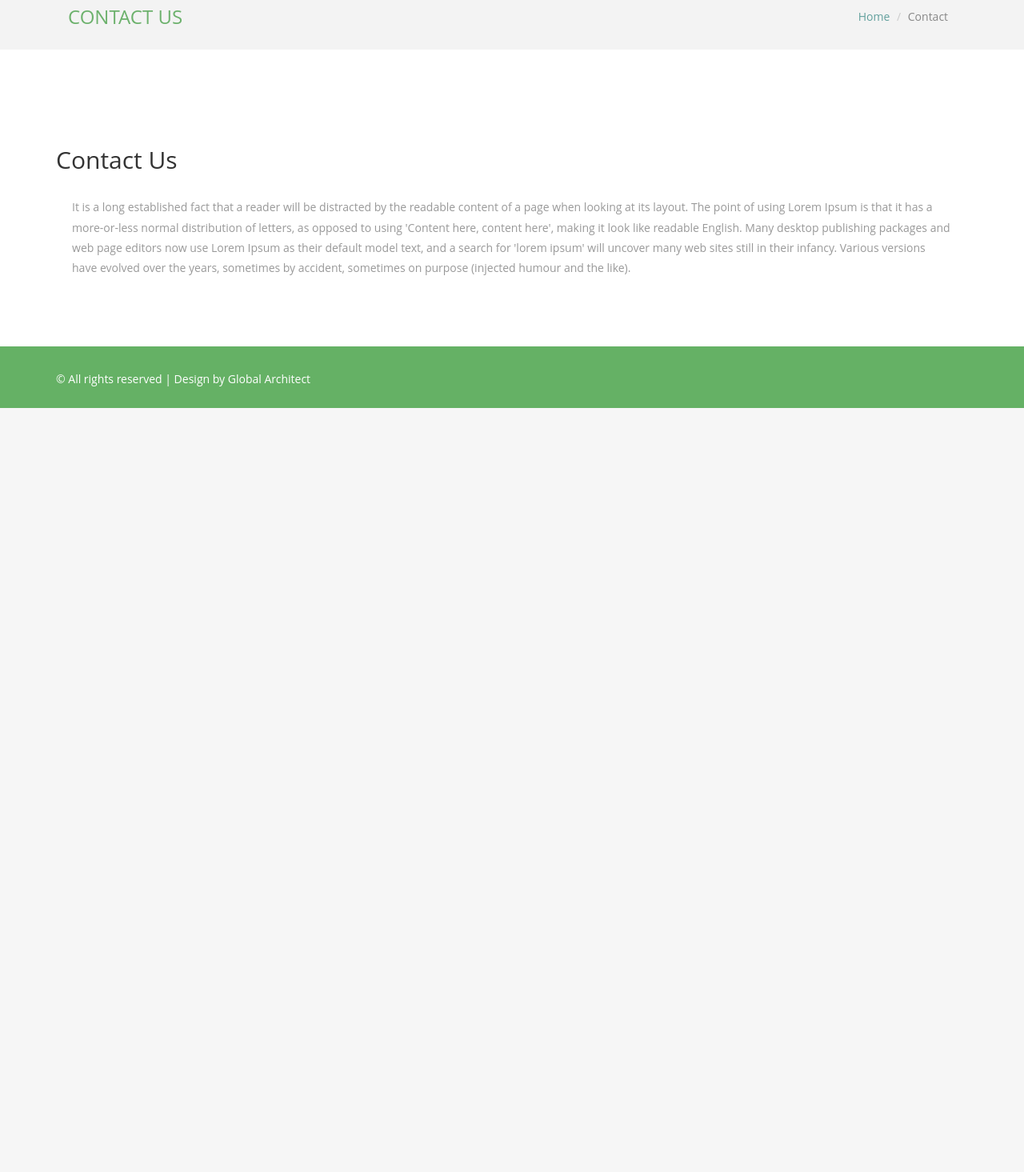
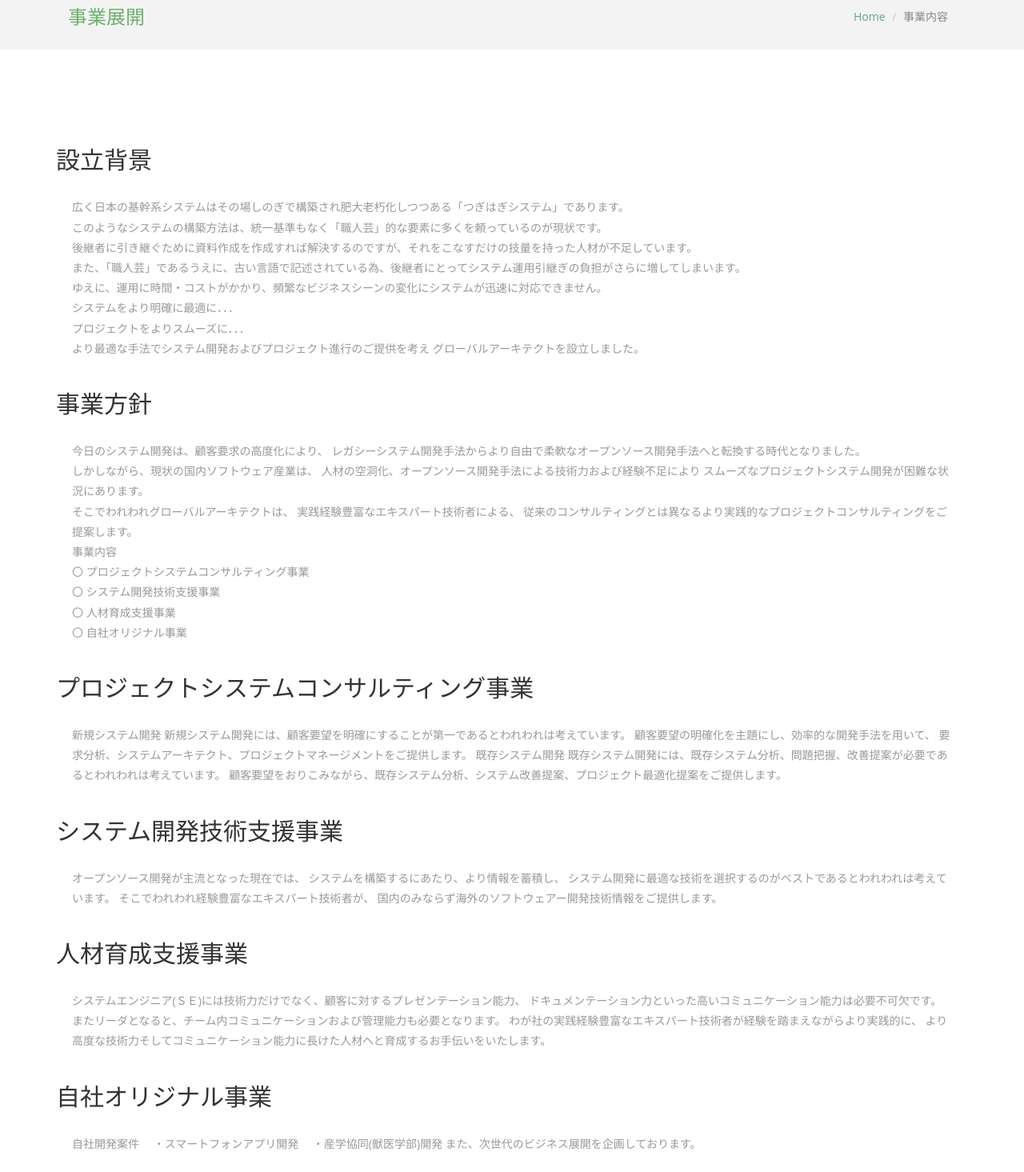
Before and after one commit to global-architect-workshop/mobileHP, a plain HTML site: page business/index.html in a window 1280 px wide. Shown: the part 110-1575 px from the top of the page at 80% size. Before the commit the page ends 800 px from the top, so only its background shows below. Drawn offline with Linux system fonts and the light colour scheme.

Commit message:
事業展開文章更新

```diff
--- a/business/index.html
+++ b/business/index.html
@@ -59,10 +59,10 @@
 <div class="main_bg"><!-- start main -->
 <div class="container">
 	<div class="main_grid1">
-		<h3 class="style pull-left">Contact us</h3>
+		<h3 class="style pull-left">事業展開</h3>
 		<ol class="breadcrumb pull-right">
 		  <li><a href="index.html">Home</a></li>
-		  <li class="active">contact</li>
+		  <li class="active">事業内容</li>
 		</ol>
 		<div class="clearfix"></div>
 	</div>
@@ -71,8 +71,76 @@
 <div class="main_btm1"><!-- start main_btm -->
 <div class="container">
 	<div class="contact">
-        <h2>Contact Us</h2>
-		<p class="style">It is a long established fact that a reader will be distracted by the readable content of a page when looking at its layout. The point of using Lorem Ipsum is that it has a more-or-less normal distribution of letters, as opposed to using 'Content here, content here', making it look like readable English. Many desktop publishing packages and web page editors now use Lorem Ipsum as their default model text, and a search for 'lorem ipsum' will uncover many web sites still in their infancy. Various versions have evolved over the years, sometimes by accident, sometimes on purpose (injected humour and the like).</p>
+        <h2>設立背景</h2>
+		<p class="style">
+        広く日本の基幹系システムはその場しのぎで構築され肥大老朽化しつつある「つぎはぎシステム」であります。<br>
+        このようなシステムの構築方法は、統一基準もなく「職人芸」的な要素に多くを頼っているのが現状です。<br>
+        後継者に引き継ぐために資料作成を作成すれば解決するのですが、それをこなすだけの技量を持った人材が不足しています。<br>
+        また、「職人芸」であるうえに、古い言語で記述されている為、後継者にとってシステム運用引継ぎの負担がさらに増してしまいます。<br>
+        ゆえに、運用に時間・コストがかかり、頻繁なビジネスシーンの変化にシステムが迅速に対応できません。<br>
+
+        システムをより明確に最適に．．．<br>
+        プロジェクトをよりスムーズに．．．<br>
+
+        より最適な手法でシステム開発およびプロジェクト進行のご提供を考え
+        グローバルアーキテクトを設立しました。<br>
+        </p>
+
+        <h2>事業方針</h2>
+        <p class="style">
+        今日のシステム開発は、顧客要求の高度化により、
+        レガシーシステム開発手法からより自由で柔軟なオープンソース開発手法へと転換する時代となりました。<br>
+        しかしながら、現状の国内ソフトウェア産業は、
+        人材の空洞化、オープンソース開発手法による技術力および経験不足により
+        スムーズなプロジェクトシステム開発が困難な状況にあります。<br>
+
+        そこでわれわれグローバルアーキテクトは、
+        実践経験豊富なエキスパート技術者による、 従来のコンサルティングとは異なるより実践的なプロジェクトコンサルティングをご提案します。<br>
+        事業内容<br>
+        〇 プロジェクトシステムコンサルティング事業<br>
+        〇 システム開発技術支援事業<br>
+        〇 人材育成支援事業<br>
+        〇 自社オリジナル事業<br>
+        </p>
+
+        <h2>プロジェクトシステムコンサルティング事業</h2>
+        <p class="style">
+        新規システム開発
+        新規システム開発には、顧客要望を明確にすることが第一であるとわれわれは考えています。
+        顧客要望の明確化を主題にし、効率的な開発手法を用いて、
+        要求分析、システムアーキテクト、プロジェクトマネージメントをご提供します。
+
+        既存システム開発
+        既存システム開発には、既存システム分析、問題把握、改善提案が必要であるとわれわれは考えています。
+        顧客要望をおりこみながら、既存システム分析、システム改善提案、プロジェクト最適化提案をご提供します。
+        </p>
+
+        <h2>システム開発技術支援事業</h2>
+        <p class="style">
+        オープンソース開発が主流となった現在では、
+        システムを構築するにあたり、より情報を蓄積し、
+        システム開発に最適な技術を選択するのがベストであるとわれわれは考えています。
+        そこでわれわれ経験豊富なエキスパート技術者が、
+        国内のみならず海外のソフトウェアー開発技術情報をご提供します。
+        </p>
+
+        <h2>人材育成支援事業</h2>
+        <p class="style">
+        システムエンジニア(ＳＥ)には技術力だけでなく、顧客に対するプレゼンテーション能力、
+        ドキュメンテーション力といった高いコミュニケーション能力は必要不可欠です。
+        またリーダとなると、チーム内コミュニケーションおよび管理能力も必要となります。
+        わが社の実践経験豊富なエキスパート技術者が経験を踏まえながらより実践的に、
+        より高度な技術力そしてコミュニケーション能力に長けた人材へと育成するお手伝いをいたします。
+        </p>
+
+        <h2>自社オリジナル事業</h2>
+        <p class="style">
+        自社開発案件
+        　・スマートフォンアプリ開発
+        　・産学協同(獣医学部)開発
+
+        また、次世代のビジネス展開を企画しております。
+        </p>
 
   			<div class="clearfix"></div>
 		</div>
```
